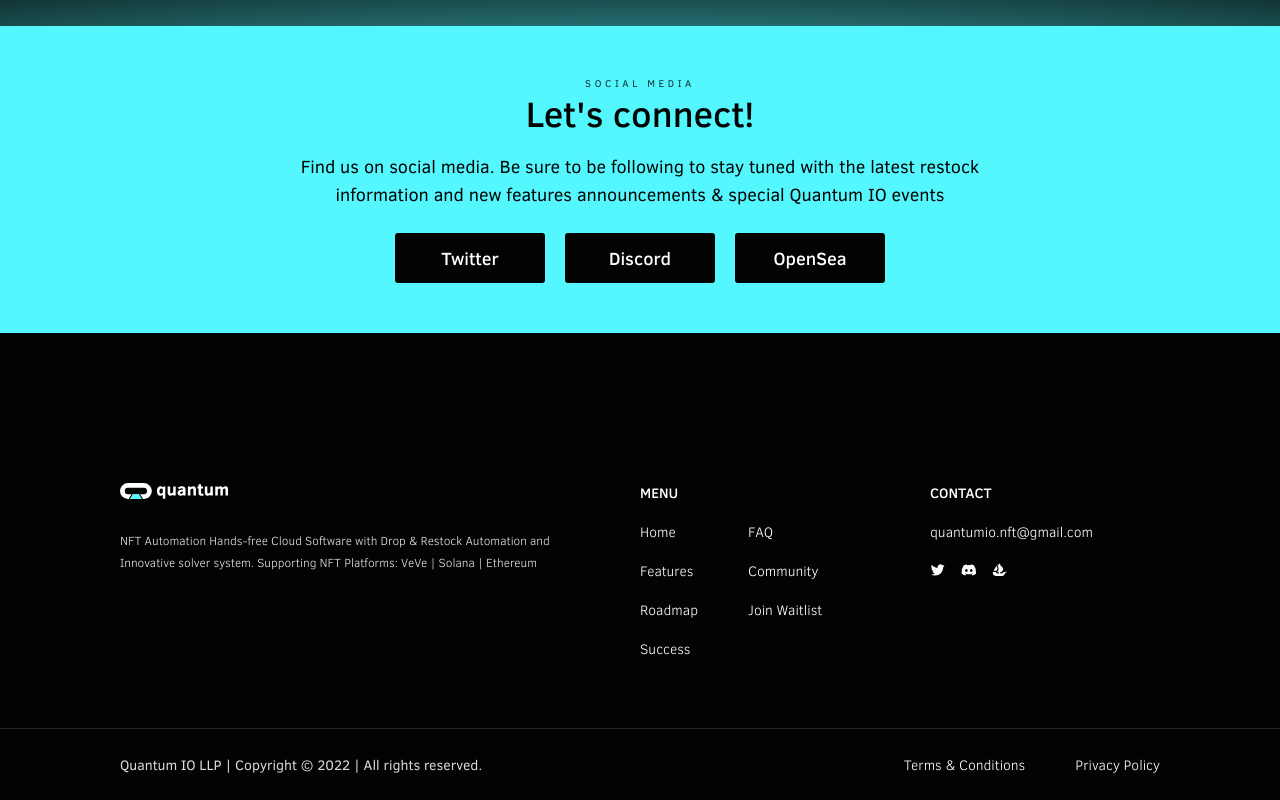
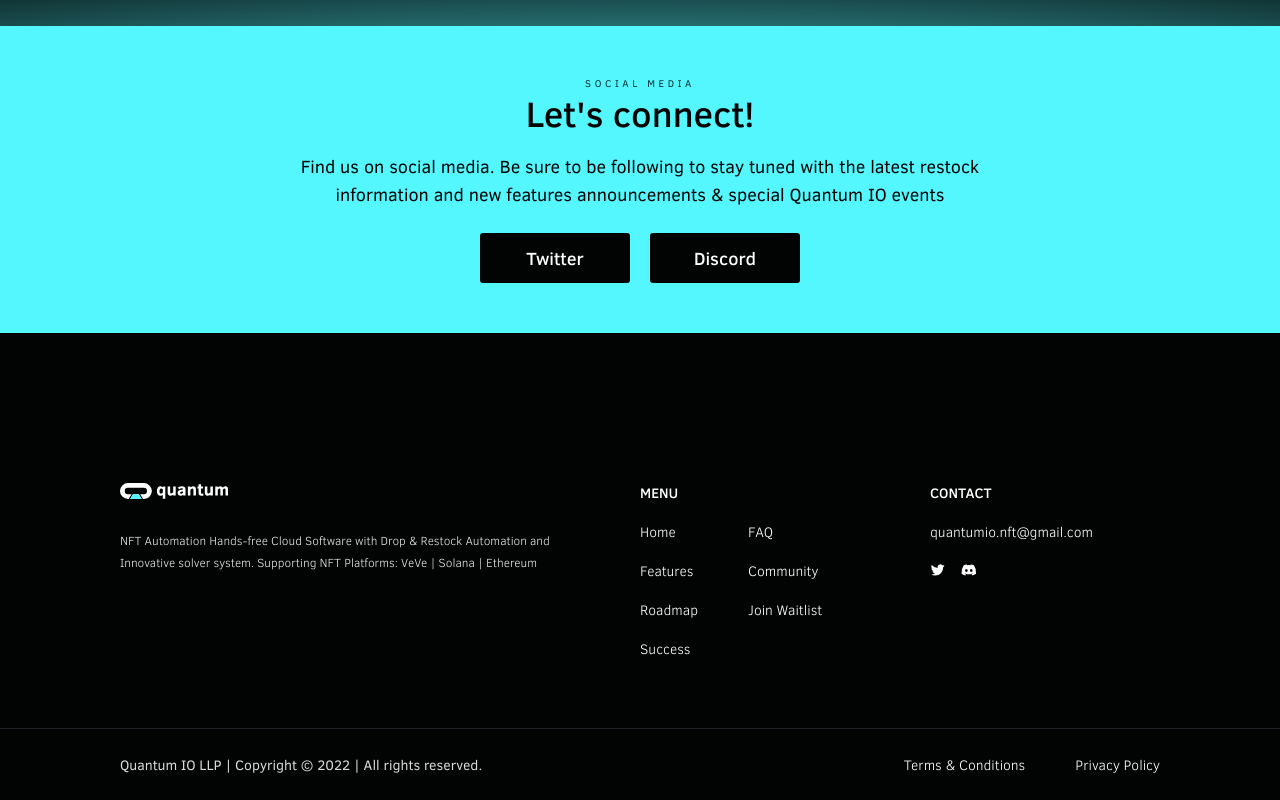
Before and after one commit to cactusweb/Quantum-landing, a Next.js app: page / in a window 1280 px wide. Shown: the part 3308-4108 px from the top of the page. Built offline with nearby package versions, Linux system fonts and the light colour scheme.

Commit message:
Remove Opensea buttons

```diff
--- a/components/CommunitySection.tsx
+++ b/components/CommunitySection.tsx
@@ -3,7 +3,6 @@
 
 import twitterLogo from "../assets/socials/twitter.svg";
 import discordLogo from "../assets/socials/discord.svg";
-import openseaLogo from "../assets/socials/opensea.svg";
 import communityFade from "../assets/community-fade.svg";
 
 const Column = styled.div`
@@ -151,17 +150,6 @@
             />
           </ButtonIcon>
         </Button>
-        <Button href="https://opensea.io/collection/quantumio">
-          <ButtonText>OpenSea</ButtonText>
-          <ButtonIcon>
-            <Image
-              src={openseaLogo}
-              width={24}
-              height={24}
-              alt="OpenSea logo"
-            />
-          </ButtonIcon>
-        </Button>
       </Row>
     </Column>
   );
--- a/components/Footer.tsx
+++ b/components/Footer.tsx
@@ -4,7 +4,6 @@
 import footerLogo from "../assets/footer-logo.svg";
 import twitterIcon from "../assets/socials/twitter.svg";
 import discordIcon from "../assets/socials/discord.svg";
-import openseaIcon from "../assets/socials/opensea.svg";
 
 const Container = styled.div`
   display: flex;
@@ -237,13 +236,6 @@
             >
               <Image src={discordIcon} width={16} height={16} alt="Discord" />
             </SocialsIcon>
-            <SocialsIcon
-              href="https://opensea.io/collection/quantumio"
-              target="_blank"
-              rel="noopener noreferrer"
-            >
-              <Image src={openseaIcon} width={16} height={16} alt="OpenSea" />
-            </SocialsIcon>
           </SocialsIconsRow>
         </Col>
       </Container>
```
